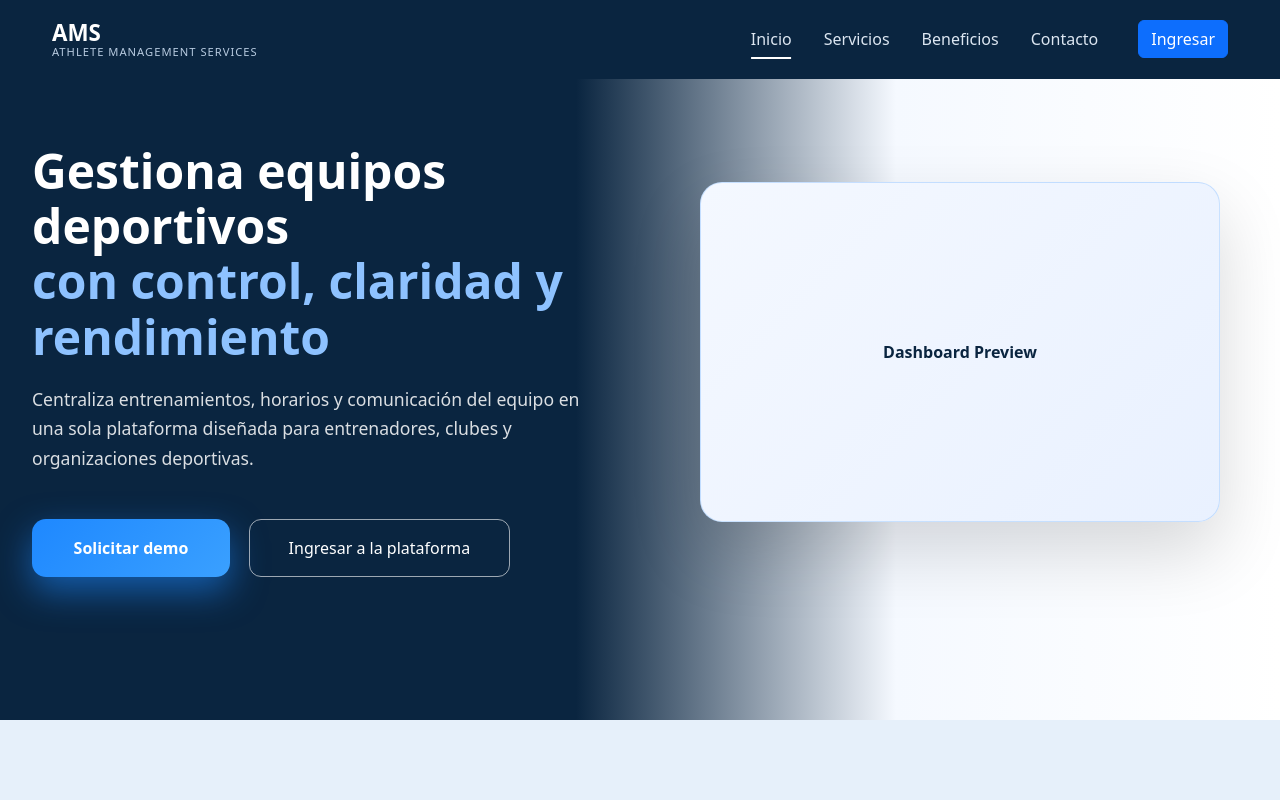
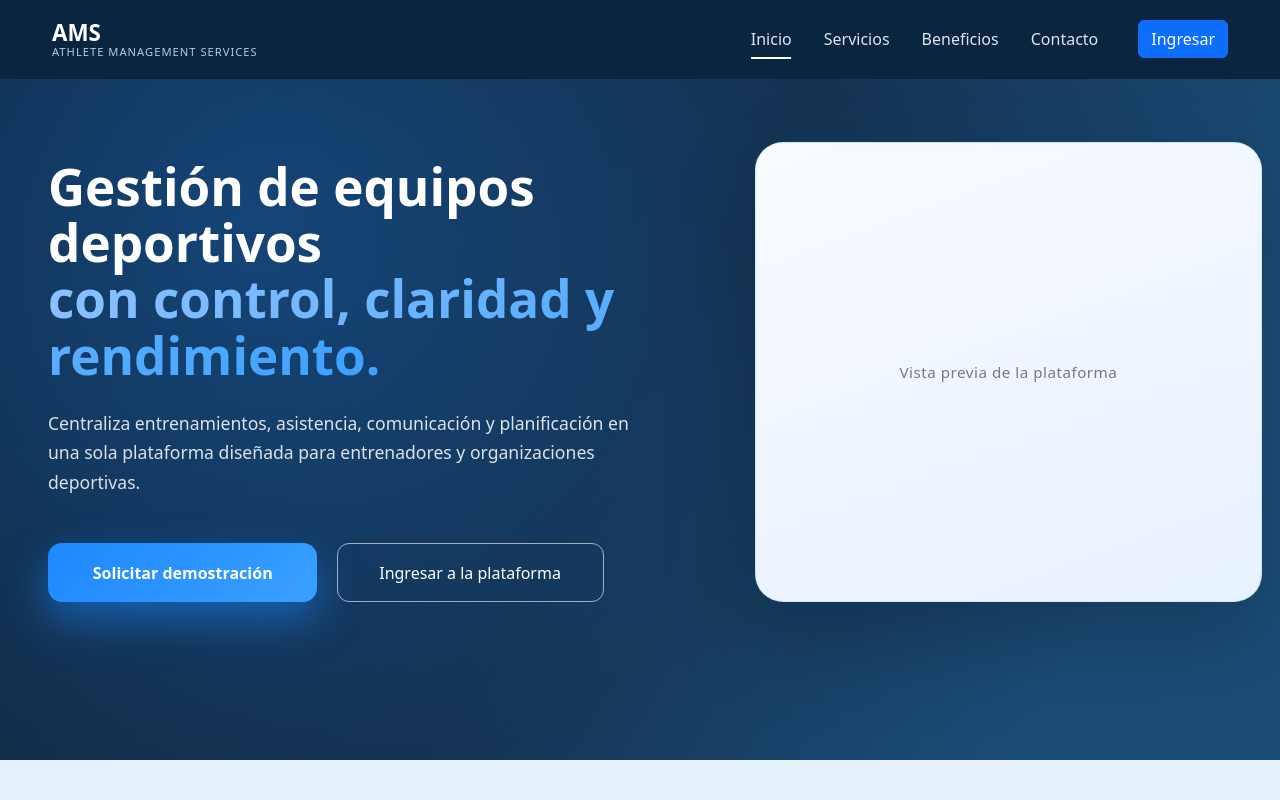
Before and after one commit to Juanes2192/FenixHealth, a React (Vite) app in the folder client/: page / in a window 1280 px wide. Shown: the top 800 px of the page. Built offline with nearby package versions, Linux system fonts and the light colour scheme; no server answers.

Commit message:
Estilo final de Hero

```diff
--- a/client/src/pages/public/landing/Hero.jsx
+++ b/client/src/pages/public/landing/Hero.jsx
@@ -1,26 +1,25 @@
-// Hero.jsx
 import styles from "./Hero.module.css";
 
 export default function Hero() {
   return (
     <section id="inicio" className={styles.hero}>
       <div className={styles.container}>
-        {/* LADO IZQUIERDO – TEXTO */}
+
+        {/* TEXTO */}
         <header className={styles.content}>
           <h1 className={styles.title}>
-            Gestiona equipos deportivos <br />
-            <span>con control, claridad y rendimiento</span>
+            Gestión de equipos deportivos <br />
+            <span>con control, claridad y rendimiento.</span>
           </h1>
 
           <p className={styles.subtitle}>
-            Centraliza entrenamientos, horarios y comunicación del equipo
-            en una sola plataforma diseñada para entrenadores, clubes
-            y organizaciones deportivas.
+            Centraliza entrenamientos, asistencia, comunicación y planificación
+            en una sola plataforma diseñada para entrenadores y organizaciones deportivas.
           </p>
 
           <div className={styles.actions}>
             <button className={styles.ctaPrimary}>
-              Solicitar demo
+              Solicitar demostración
             </button>
 
             <button className={styles.ctaSecondary}>
@@ -29,12 +28,15 @@ export default function Hero() {
           </div>
         </header>
 
-        {/* LADO DERECHO – PREVIEW */}
+        {/* PREVIEW REAL */}
         <figure className={styles.visual}>
           <div className={styles.mockup}>
-            <span>Dashboard Preview</span>
+            <span className={styles.previewText}>
+              Vista previa de la plataforma
+            </span>
           </div>
         </figure>
+
       </div>
     </section>
   );
--- a/client/src/pages/public/landing/Hero.module.css
+++ b/client/src/pages/public/landing/Hero.module.css
@@ -3,17 +3,23 @@
 ================================ */
 
 .hero {
-  min-height: 90vh;
+  min-height: 95vh;
   display: flex;
   align-items: center;
+  position: relative;
+  overflow: hidden;
 
   background:
+    radial-gradient(
+      circle at 20% 30%,
+      rgba(30, 136, 255, 0.25),
+      transparent 50%
+    ),
     linear-gradient(
-      90deg,
-      var(--blue-dark) 0%,
-      var(--blue-dark) 45%,
-      #f5f9ff 70%,
-      #ffffff 100%
+      120deg,
+      #0f2a44 0%,
+      #143352 50%,
+      #1c4d78 85%
     );
 }
 
@@ -23,38 +29,42 @@
 
 .container {
   width: 100%;
-  max-width: 1300px;
+  max-width: 1600px;
   margin-inline: auto;
-  padding-inline: 2rem;
+  padding-inline: 3rem;
 
   display: grid;
-  grid-template-columns: 1fr 1fr;
+  grid-template-columns: minmax(480px, 600px) 1fr;
   align-items: center;
-  gap: 4rem;
+  gap: clamp(3rem, 6vw, 7rem);
 }
+
 
 /* ==============================
    CONTENT (TEXT)
 ================================ */
 
 .content {
-  max-width: 560px;
+  max-width: 600px;
 }
 
 .title {
   color: #ffffff;
   font-weight: 700;
-  font-size: clamp(2.4rem, 4vw, 3rem);
-  line-height: 1.15;
+  font-size: clamp(2.6rem, 4vw, 3.2rem);
+  line-height: 1.1;
 }
 
 .title span {
-  color: #8ec2ff;
+  background: linear-gradient(135deg, #8ec2ff, #3aa0ff);
+  -webkit-background-clip: text;
+  background-clip: text;
+  -webkit-text-fill-color: transparent;
 }
 
 .subtitle {
   color: rgba(255, 255, 255, 0.85);
-  margin-top: 1.3rem;
+  margin-top: 1.6rem;
   font-size: 1.1rem;
   line-height: 1.7;
 }
@@ -70,55 +80,41 @@
   flex-wrap: wrap;
 }
 
-/* CTA PRINCIPAL */
-
 .ctaPrimary {
-  background: linear-gradient(
-    135deg,
-    #1e88ff,
-    #3aa0ff
-  );
+  background: linear-gradient(135deg, #1e88ff, #3aa0ff);
   color: #ffffff;
   border: none;
-  padding: 1rem 2.6rem;
+  padding: 1.1rem 2.8rem;
   border-radius: 14px;
   font-weight: 600;
   cursor: pointer;
 
-  box-shadow:
-    0 14px 35px rgba(30, 136, 255, 0.55);
-
-  transition:
-    transform 0.2s ease,
-    box-shadow 0.2s ease;
+  box-shadow: 0 18px 40px rgba(30, 136, 255, 0.5);
+  transition: transform 0.25s ease, box-shadow 0.25s ease;
 }
 
 .ctaPrimary:hover {
-  transform: translateY(-3px);
-  box-shadow:
-    0 20px 50px rgba(30, 136, 255, 0.7);
+  transform: translateY(-4px);
+  box-shadow: 0 25px 60px rgba(30, 136, 255, 0.7);
 }
-
-/* CTA SECUNDARIO */
 
 .ctaSecondary {
   background-color: transparent;
   color: #ffffff;
   border: 1.5px solid rgba(255, 255, 255, 0.6);
-  padding: 1rem 2.4rem;
+  padding: 1rem 2.6rem;
   border-radius: 12px;
   font-weight: 500;
   cursor: pointer;
 
-  transition:
-    background-color 0.2s ease,
-    color 0.2s ease,
-    border-color 0.2s ease;
+  transition: background-color 0.25s ease,
+              color 0.25s ease,
+              border-color 0.25s ease;
 }
 
 .ctaSecondary:hover {
   background-color: #ffffff;
-  color: var(--blue-dark);
+  color: #0f2a44;
   border-color: #ffffff;
 }
 
@@ -129,31 +125,42 @@
 .visual {
   display: flex;
   justify-content: center;
+  align-items: center;
+  transform: translateX(30px); /* efecto dinámico */
 }
 
 .mockup {
-  width: 100%;
-  max-width: 520px;
-  height: 340px;
+  width: 110%;
+  max-width: 720px;
+  height: 460px;
+
+  border-radius: 28px;
 
   background: linear-gradient(
-    135deg,
-    #f4f8ff,
-    #e9f1ff
+    160deg,
+    #f8fbff,
+    #e8f1ff
   );
 
-  border-radius: 22px;
-  border: 1px solid rgba(30, 136, 255, 0.2);
+  border: 1px solid rgba(30, 136, 255, 0.15);
 
   box-shadow:
-    0 30px 70px rgba(0, 0, 0, 0.15);
+    0 40px 90px rgba(0, 0, 0, 0.22);
 
   display: flex;
   align-items: center;
   justify-content: center;
 
-  color: var(--blue-dark);
-  font-weight: 600;
+  position: relative;
+}
+
+/* Texto placeholder */
+
+.previewText {
+  color: rgba(15, 42, 68, 0.6);
+  font-weight: 500;
+  font-size: 0.95rem;
+  letter-spacing: 0.5px;
 }
 
 /* ==============================
@@ -161,13 +168,13 @@
 ================================ */
 
 @media (max-width: 900px) {
+
   .hero {
     background:
       linear-gradient(
         180deg,
-        var(--blue-dark) 0%,
-        var(--blue-dark) 55%,
-        #ffffff 100%
+        #0f2a44 0%,
+        #143352 100%
       );
   }
 
@@ -182,5 +189,11 @@
 
   .visual {
     margin-top: 3rem;
+    transform: none;
+  }
+
+  .mockup {
+    width: 100%;
+    height: 320px;
   }
 }
```
